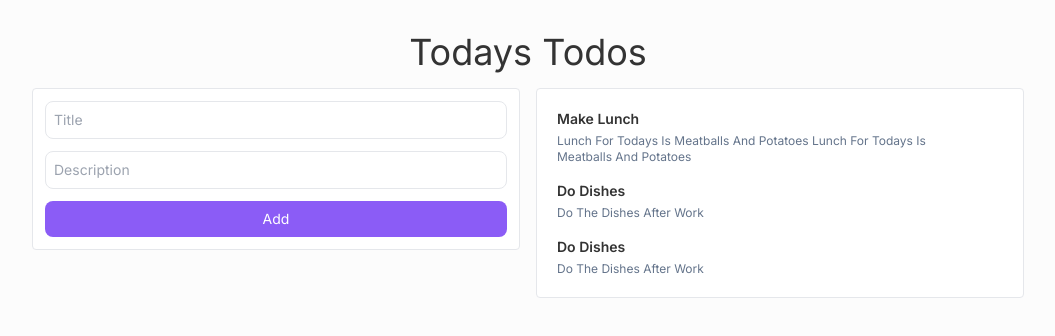
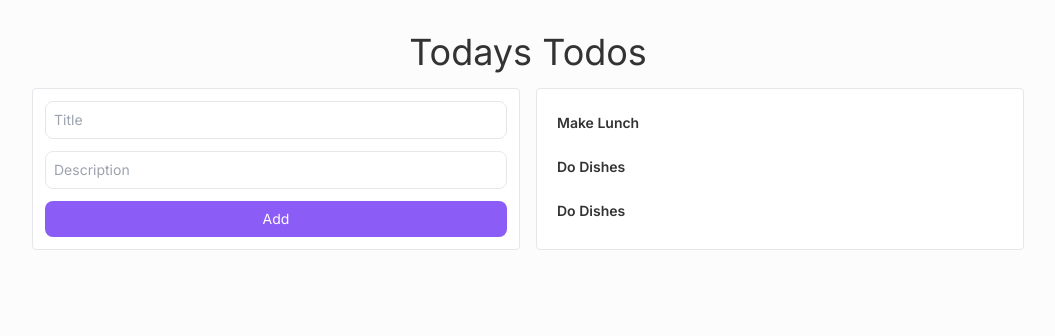
Before and after one commit to PetterFogel/nextjs-tailwind-zustand-todo-project, a Next.js app: page / in a window 1280 px wide. Shown: the top 336 px of the page, without its empty margins (112-1167 px from the left). Built offline with nearby package versions, Linux system fonts and the light colour scheme.

Commit message:
Installed heroicons package

```diff
--- a/app/page.tsx
+++ b/app/page.tsx
@@ -1,6 +1,8 @@
 "use client";
 import { Todo } from "@/types/todo";
 import { useState } from "react";
+import { TodosForm } from "@/components/todos-form/TodosForm";
+import { TodosList } from "@/components/todos-list/TodosList";
 
 export default function Home() {
   const [total, setTotal] = useState(0);
@@ -30,33 +32,9 @@
     <main className="m-auto max-w-5xl p-4">
       <div className="flex flex-col">
         <h1 className="p-4 text-center text-4xl">Todays Todos</h1>
-        <div className="selection:mono flex flex-col gap-4 text-sm lg:flex-row">
-          <form className="flex h-full flex-1 flex-col gap-3 rounded border bg-white p-3 ">
-            <input className="rounded-lg border p-2" placeholder="Title" type="text" />
-            <input className="rounded-lg border p-2" placeholder="Description" type="text" />
-            <button
-              className="text-l rounded-lg bg-violet-500 p-2 text-white hover:bg-violet-600"
-              type="submit">
-              Add
-            </button>
-          </form>
-          <ul
-            role="list"
-            className="flex flex-1 flex-col  divide-slate-200 rounded border bg-white p-3">
-            {todos.map((todo, i) => (
-              <li key={i} className="group/item flex items-center rounded hover:bg-slate-100">
-                <div className="flex flex-col gap-1 p-2">
-                  <p className="text font-semibold capitalize">{todo.title}</p>
-                  <p className="break-normal text-xs capitalize text-slate-500">
-                    {todo.description}
-                  </p>
-                </div>
-                <div className="invisible m-2 cursor-pointer rounded-md px-2 py-1 hover:bg-red-500 hover:text-yellow-50 group-hover/item:visible">
-                  <p>Delete</p>
-                </div>
-              </li>
-            ))}
-          </ul>
+        <div className="flex flex-col gap-4 text-sm lg:flex-row">
+          <TodosForm />
+          <TodosList todos={todos} />
         </div>
       </div>
     </main>
--- a/package.json
+++ b/package.json
@@ -9,6 +9,7 @@
     "lint": "next lint"
   },
   "dependencies": {
+    "@heroicons/react": "^2.0.18",
     "@types/node": "20.4.2",
     "@types/react": "18.2.15",
     "@types/react-dom": "18.2.7",
```
Also changed, not shown: 1 other file (tests, documents, lock files or other folders).
